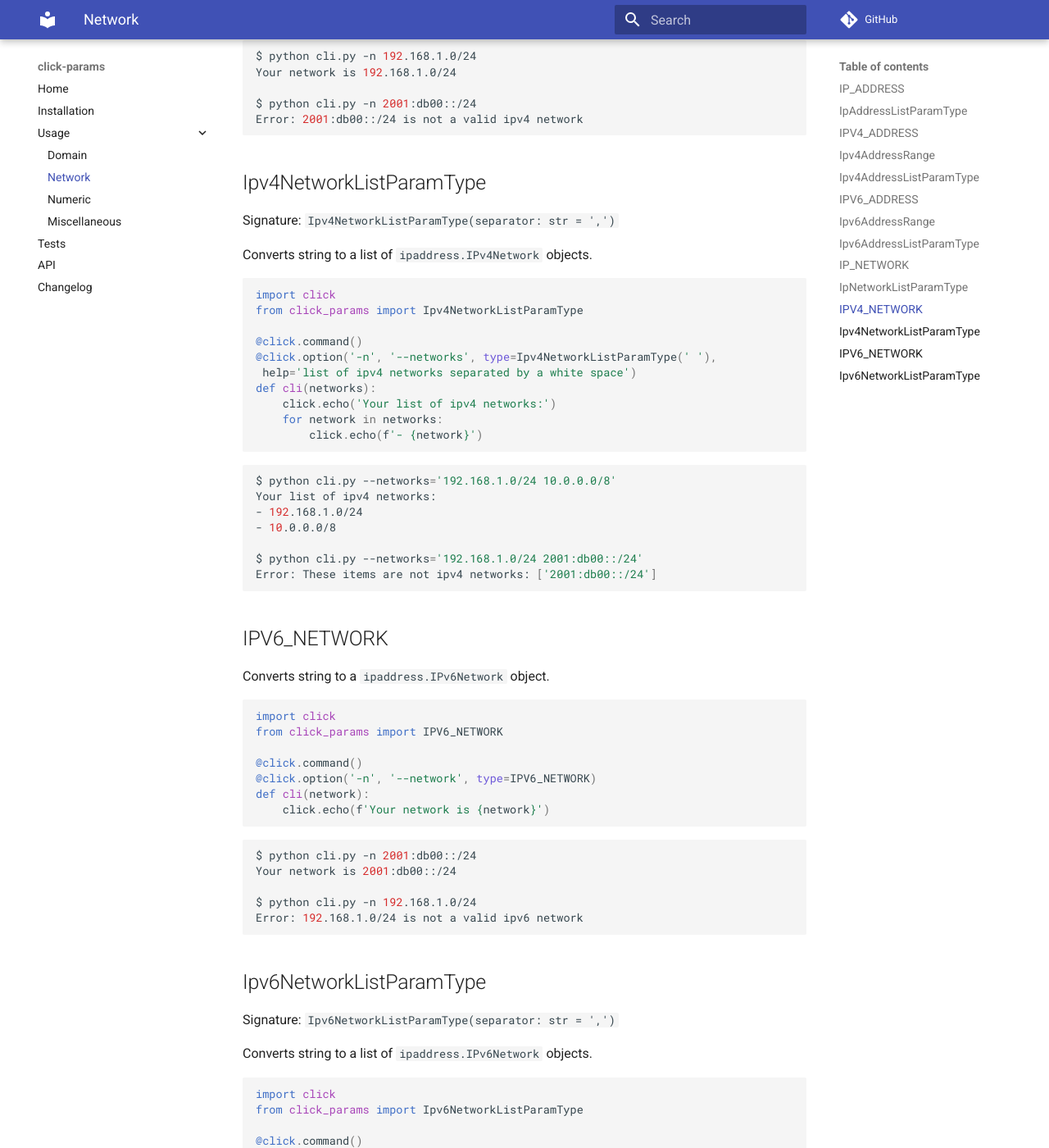
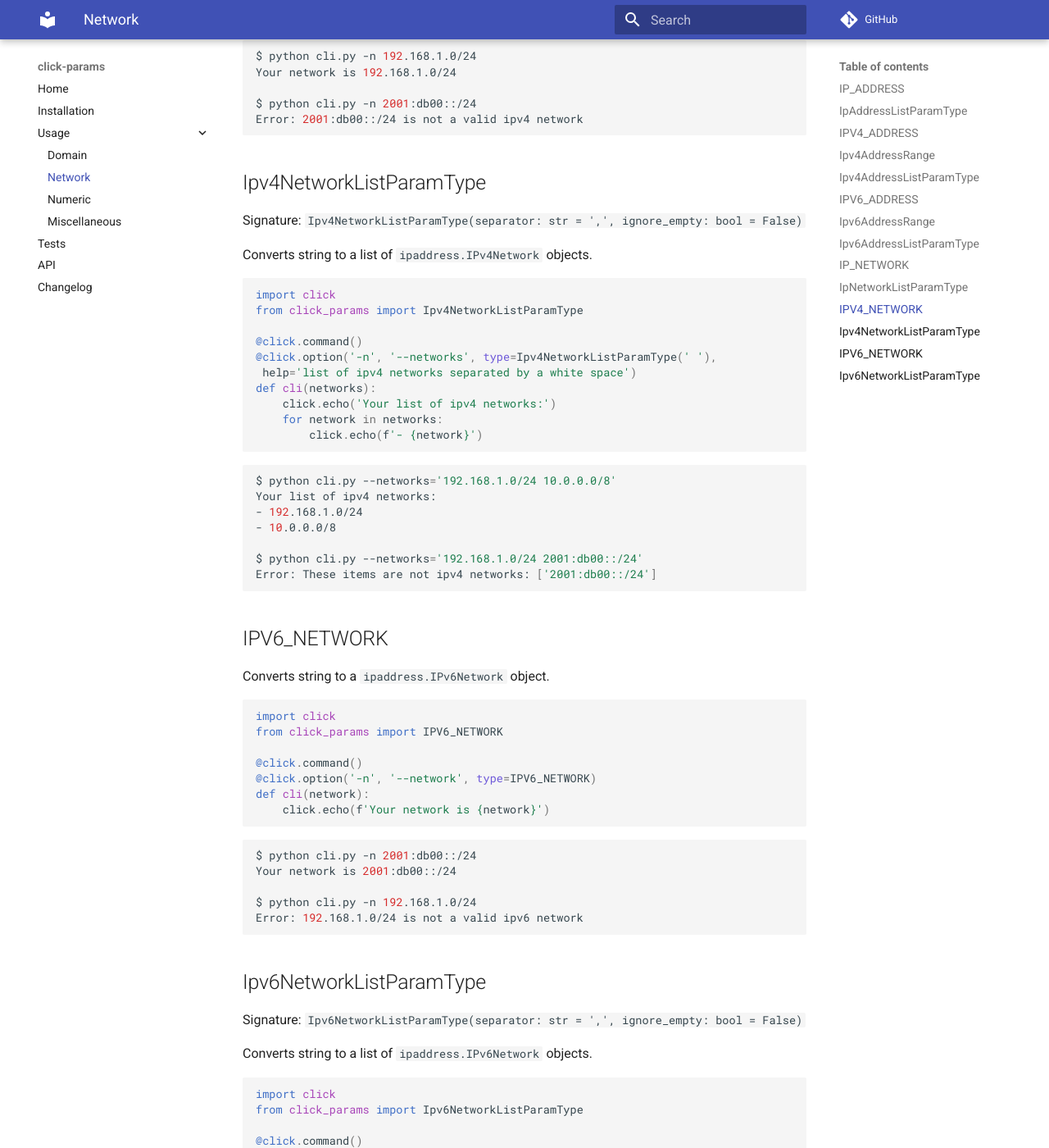
Before and after one commit to click-contrib/click_params, an MkDocs documentation site: the page built from docs/usage/network.md, in a window 1280 px wide and 1400 px high, scrolled down 6076 px. Shown: the whole window at 82% size. Built offline with MkDocs 1.6.1 and Material for MkDocs 9.7.7, drawn with Linux system fonts in a browser that asks for light colours; comment, search, counter and statistics services are not loaded; some of the changed text lies outside the part shown.

Commit message:
Ignore empty string in list param type (#14)
* Add `ignore_empty` parameter to to `ListParamType` constructor

* Add `ignore_empty` parameter to all numeric lists parameter types

* Add `ignore_empty` parameter to all domain lists parameter types

* Add `ignore_empty` parameter to all miscellaneous lists parameter types

* Add `ignore_empty` parameter to all network lists parameter types

* Add `ignore_empty` parameter to documentation of all list types

* Add `ignore_empty` parameter to documentation of base list parameter type

```diff
--- a/docs/usage/network.md
+++ b/docs/usage/network.md
@@ -39,7 +39,7 @@ Error: 12.45 is not a valid ip address
 
 ## IpAddressListParamType
 
-Signature: `IpAddressListParamType(separator: str = ',')`
+Signature: `IpAddressListParamType(separator: str = ',', ignore_empty: bool = False)`
 
 Converts string to a list of `ipaddress.IPv4Address` or `ipaddress.IPv6Address` objects.
 
@@ -123,7 +123,7 @@ Error: 127.0.0.0 is not in the valid range of 127.0.0.1 to 127.0.0.125.
 
 ## Ipv4AddressListParamType
 
-Signature: `Ipv4AddressListParamType(separator: str = ',')`
+Signature: `Ipv4AddressListParamType(separator: str = ',', ignore_empty: bool = False)`
 
 Converts string to a list of `ipaddress.IPv4Address` objects.
 
@@ -207,7 +207,7 @@ Error: 2001:dc00::9 is not in the valid range of 2001:db00::1 to 2001:dbff:ffff:
 
 ## Ipv6AddressListParamType
 
-Signature: `Ipv6AddressListParamType(separator: str = ',')`
+Signature: `Ipv6AddressListParamType(separator: str = ',', ignore_empty: bool = False)`
 
 Converts string to a list of `ipaddress.IPv6Address` objects.
 
@@ -261,7 +261,7 @@ Error: 1245 is not a valid ip network
 
 ## IpNetworkListParamType
 
-Signature: `IpNetworkListParamType(separator: str = ',')`
+Signature: `IpNetworkListParamType(separator: str = ',', ignore_empty: bool = False)`
 
 Converts string to a list of `ipaddress.IPv4Network` or `ipaddress.IPv6Network` objects.
 
@@ -312,7 +312,7 @@ Error: 2001:db00::/24 is not a valid ipv4 network
 
 ## Ipv4NetworkListParamType
 
-Signature: `Ipv4NetworkListParamType(separator: str = ',')`
+Signature: `Ipv4NetworkListParamType(separator: str = ',', ignore_empty: bool = False)`
 
 Converts string to a list of `ipaddress.IPv4Network` objects.
 
@@ -363,7 +363,7 @@ Error: 192.168.1.0/24 is not a valid ipv6 network
 
 ## Ipv6NetworkListParamType
 
-Signature: `Ipv6NetworkListParamType(separator: str = ',')`
+Signature: `Ipv6NetworkListParamType(separator: str = ',', ignore_empty: bool = False)`
 
 Converts string to a list of `ipaddress.IPv6Network` objects.
 
```
Also changed, not shown: docs/api.md (+2 -0 lines), docs/usage/domain.md (+5 -5 lines), docs/usage/miscellaneous.md (+4 -4 lines), docs/usage/numeric.md (+5 -5 lines), 10 other files.
